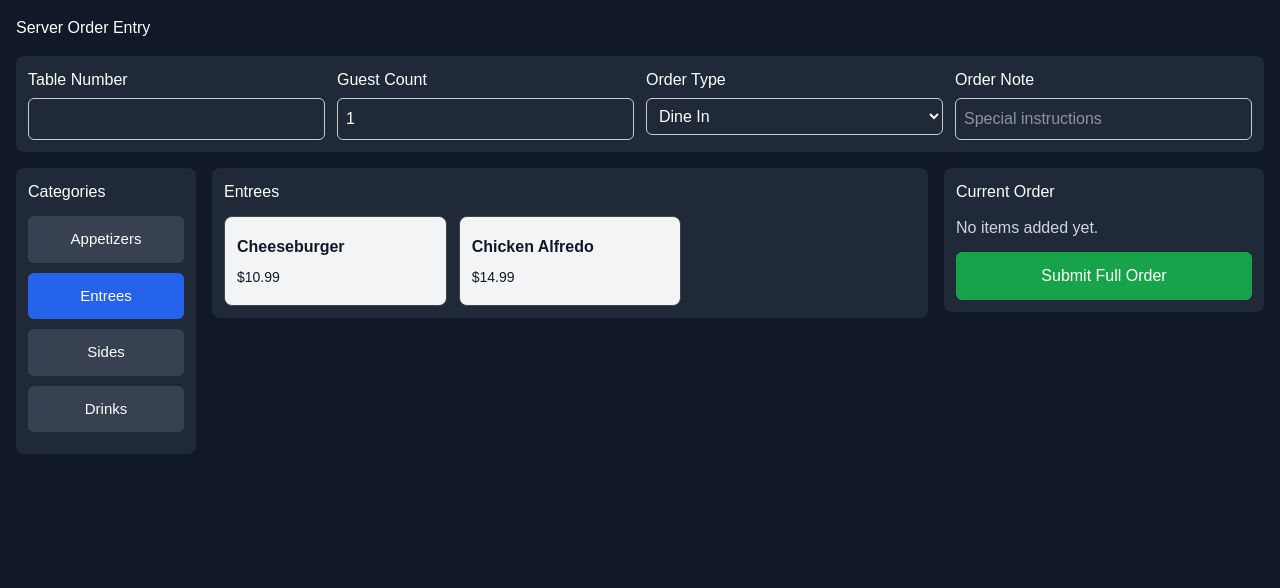
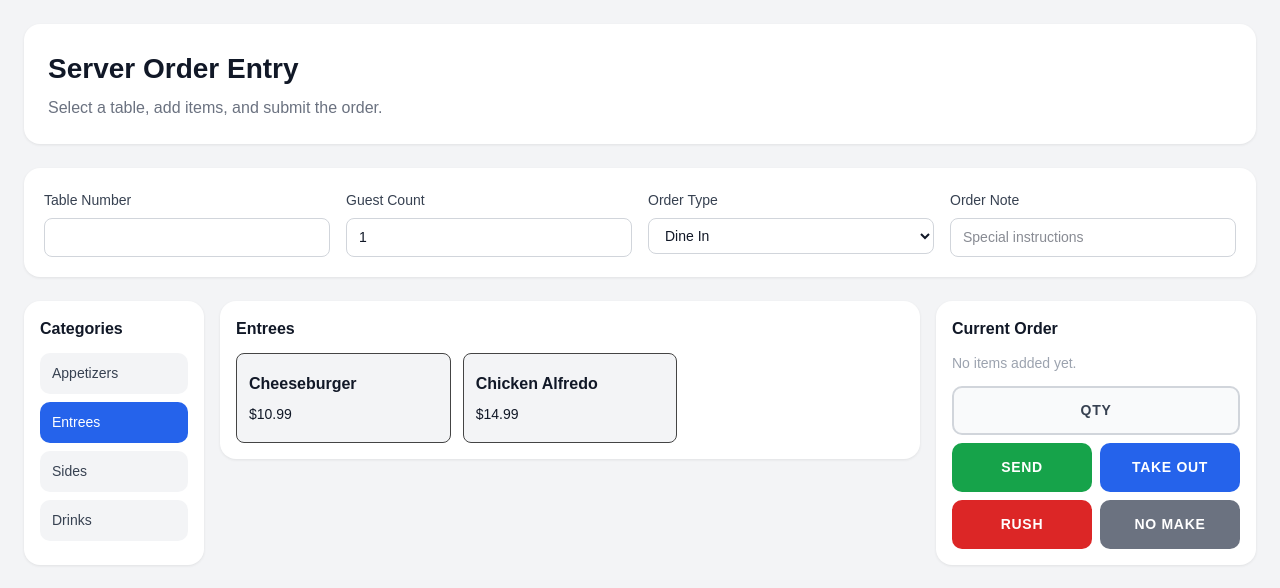
Before and after one commit to tpapillionjr/Point_Of_Sale_System, a Next.js app in the folder frontend/: page /server-order in a window 1280 px wide. Shown: the top 588 px of the page. Built offline with nearby package versions, Linux system fonts and the light colour scheme.

Commit message:
send order to kitchen buttons, quantity button, white theme

```diff
--- a/frontend/src/components/OrderCart.js
+++ b/frontend/src/components/OrderCart.js
@@ -2,6 +2,7 @@ import React from "react";
 
 export default function OrderCart({
   cart,
+  sentItemIds = [],
   increaseQuantity,
   decreaseQuantity,
   removeItem,
@@ -14,40 +15,54 @@ export default function OrderCart({
 
   return (
     <div>
-      <h2 style={{ marginBottom: "12px", color: "white" }}>Current Order</h2>
+      <h2 style={{ marginBottom: "12px", fontSize: "16px", fontWeight: "600", color: "#111827" }}>Current Order</h2>
 
       {cart.length === 0 ? (
-        <p style={{ color: "#d1d5db" }}>No items added yet.</p>
+        <p style={{ color: "#9ca3af", fontSize: "14px" }}>No items added yet.</p>
       ) : (
         <div>
           {cart.map(function (item) {
+            const isSent = sentItemIds.includes(item.id);
+
             return (
               <div
                 key={item.id}
                 style={{
-                  backgroundColor: "#f9fafb",
+                  backgroundColor: isSent ? "#dcfce7" : "#fef9c3",
+                  border: `1px solid ${isSent ? "#86efac" : "#fde047"}`,
                   color: "#111827",
                   padding: "10px",
-                  borderRadius: "6px",
+                  borderRadius: "10px",
                   marginBottom: "10px",
                 }}
               >
-                <div style={{ fontWeight: "bold" }}>{item.name}</div>
-                <div>Quantity: {item.quantity}</div>
-                <div>
+                <div style={{ fontWeight: "700", fontSize: "14px", color: isSent ? "#15803d" : "#854d0e" }}>
+                  {item.name}{isSent ? " *" : ""}
+                </div>
+                <div style={{ fontSize: "13px", color: "#6b7280" }}>Quantity: {item.quantity}</div>
+                <div style={{ fontSize: "13px", color: "#6b7280" }}>
                   Subtotal: ${(item.price * item.quantity).toFixed(2)}
                 </div>
 
-                <div style={{ marginTop: "8px", display: "flex", gap: "8px" }}>
-                  <button onClick={() => increaseQuantity(item.id)}>+</button>
-                  <button onClick={() => decreaseQuantity(item.id)}>-</button>
-                  <button onClick={() => removeItem(item.id)}>Remove</button>
+                <div style={{ marginTop: "8px", display: "flex", gap: "6px" }}>
+                  <button
+                    onClick={() => increaseQuantity(item.id)}
+                    style={{ padding: "2px 10px", borderRadius: "6px", border: "1px solid #d1d5db", backgroundColor: "white", cursor: "pointer", fontSize: "14px" }}
+                  >+</button>
+                  <button
+                    onClick={() => decreaseQuantity(item.id)}
+                    style={{ padding: "2px 10px", borderRadius: "6px", border: "1px solid #d1d5db", backgroundColor: "white", cursor: "pointer", fontSize: "14px" }}
+                  >-</button>
+                  <button
+                    onClick={() => removeItem(item.id)}
+                    style={{ padding: "2px 10px", borderRadius: "6px", border: "1px solid #fca5a5", backgroundColor: "#fef2f2", color: "#dc2626", cursor: "pointer", fontSize: "13px" }}
+                  >Remove</button>
                 </div>
               </div>
             );
           })}
 
-          <h3 style={{ marginTop: "12px", color: "white" }}>
+          <h3 style={{ marginTop: "12px", fontWeight: "700", color: "#111827", fontSize: "15px" }}>
             Total: ${total.toFixed(2)}
           </h3>
         </div>
--- a/frontend/src/pages/server-order.js
+++ b/frontend/src/pages/server-order.js
@@ -5,11 +5,15 @@ import OrderCart from "../components/OrderCart";
 
 export default function ServerOrderPage() {
   const [cart, setCart] = useState([]);
+  const [sentItemIds, setSentItemIds] = useState([]);
   const [tableNumber, setTableNumber] = useState("");
   const [guestCount, setGuestCount] = useState(1);
   const [orderType, setOrderType] = useState("Dine In");
   const [orderNote, setOrderNote] = useState("");
   const [selectedCategory, setSelectedCategory] = useState("Entrees");
+  const [pendingQty, setPendingQty] = useState(1);
+  const [showQtyPad, setShowQtyPad] = useState(false);
+  const [qtyInput, setQtyInput] = useState("");
 
   const categories = ["Appetizers", "Entrees", "Sides", "Drinks"];
 
@@ -22,6 +26,7 @@ export default function ServerOrderPage() {
   }
 
   const addToCart = (item) => {
+    const qty = pendingQty;
     let found = false;
     let newCart = [];
 
@@ -31,7 +36,7 @@ export default function ServerOrderPage() {
       if (currentItem.id === item.id) {
         newCart.push({
           ...currentItem,
-          quantity: currentItem.quantity + 1,
+          quantity: currentItem.quantity + qty,
         });
         found = true;
       } else {
@@ -42,11 +47,29 @@ export default function ServerOrderPage() {
     if (found === false) {
       newCart.push({
         ...item,
-        quantity: 1,
+        quantity: qty,
       });
     }
 
     setCart(newCart);
+    setPendingQty(1);
+  };
+
+  const handleQtyDigit = (digit) => {
+    setQtyInput((prev) => (prev + digit).slice(0, 3));
+  };
+
+  const handleQtyConfirm = () => {
+    const parsed = parseInt(qtyInput, 10);
+    if (!isNaN(parsed) && parsed > 0) {
+      setPendingQty(parsed);
+    }
+    setQtyInput("");
+    setShowQtyPad(false);
+  };
+
+  const handleQtyClear = () => {
+    setQtyInput("");
   };
 
   const increaseQuantity = (id) => {
@@ -103,43 +126,59 @@ export default function ServerOrderPage() {
     setCart(newCart);
   };
 
-  const handleSubmitOrder = () => {
+  const handleSubmitOrder = (action) => {
     const orderData = {
       tableNumber: tableNumber,
       guestCount: guestCount,
       orderType: orderType,
       orderNote: orderNote,
+      action: action,
       cart: cart,
     };
 
+    const newSentIds = cart.map((item) => item.id);
+    setSentItemIds((prev) => [...new Set([...prev, ...newSentIds])]);
+
     console.log("Submitted Order:", orderData);
-    alert("Order information was logged to the console.");
+    alert(`Order sent as: ${action}`);
   };
 
   return (
     <div
       style={{
         minHeight: "100vh",
-        backgroundColor: "#111827",
-        color: "white",
-        padding: "16px",
+        backgroundColor: "#f3f4f6",
+        color: "#111827",
+        padding: "24px",
       }}
     >
-      <h1 style={{ marginBottom: "16px" }}>Server Order Entry</h1>
+      <div
+        style={{
+          backgroundColor: "white",
+          padding: "24px",
+          borderRadius: "16px",
+          boxShadow: "0 1px 3px rgba(0,0,0,0.08)",
+          marginBottom: "24px",
+        }}
+      >
+        <h1 style={{ fontSize: "28px", fontWeight: "700", color: "#111827", margin: 0 }}>Server Order Entry</h1>
+        <p style={{ marginTop: "6px", color: "#6b7280", margin: "6px 0 0" }}>Select a table, add items, and submit the order.</p>
+      </div>
 
       <div
         style={{
-          backgroundColor: "#1f2937",
-          padding: "12px",
-          borderRadius: "8px",
-          marginBottom: "16px",
+          backgroundColor: "white",
+          padding: "20px",
+          borderRadius: "16px",
+          boxShadow: "0 1px 3px rgba(0,0,0,0.08)",
+          marginBottom: "24px",
           display: "grid",
           gridTemplateColumns: "repeat(4, 1fr)",
-          gap: "12px",
+          gap: "16px",
         }}
       >
         <div>
-          <label>Table Number</label>
+          <label style={{ fontSize: "14px", fontWeight: "500", color: "#374151" }}>Table Number</label>
           <input
             type="text"
             value={tableNumber}
@@ -147,15 +186,18 @@ export default function ServerOrderPage() {
             style={{
               width: "100%",
               marginTop: "6px",
-              padding: "8px",
-              borderRadius: "6px",
-              border: "1px solid #ccc",
+              padding: "8px 12px",
+              borderRadius: "8px",
+              border: "1px solid #d1d5db",
+              fontSize: "14px",
+              color: "#111827",
+              boxSizing: "border-box",
             }}
           />
         </div>
 
         <div>
-          <label>Guest Count</label>
+          <label style={{ fontSize: "14px", fontWeight: "500", color: "#374151" }}>Guest Count</label>
           <input
             type="number"
             min="1"
@@ -165,24 +207,31 @@ export default function ServerOrderPage() {
             style={{
               width: "100%",
               marginTop: "6px",
-              padding: "8px",
-              borderRadius: "6px",
-              border: "1px solid #ccc",
+              padding: "8px 12px",
+              borderRadius: "8px",
+              border: "1px solid #d1d5db",
+              fontSize: "14px",
+              color: "#111827",
+              boxSizing: "border-box",
             }}
           />
         </div>
 
         <div>
-          <label>Order Type</label>
+          <label style={{ fontSize: "14px", fontWeight: "500", color: "#374151" }}>Order Type</label>
           <select
             value={orderType}
             onChange={(e) => setOrderType(e.target.value)}
             style={{
               width: "100%",
               marginTop: "6px",
-              padding: "8px",
-              borderRadius: "6px",
-              border: "1px solid #ccc",
+              padding: "8px 12px",
+              borderRadius: "8px",
+              border: "1px solid #d1d5db",
+              fontSize: "14px",
+              color: "#111827",
+              backgroundColor: "white",
+              boxSizing: "border-box",
             }}
           >
             <option>Dine In</option>
@@ -191,7 +240,7 @@ export default function ServerOrderPage() {
         </div>
 
         <div>
-          <label>Order Note</label>
+          <label style={{ fontSize: "14px", fontWeight: "500", color: "#374151" }}>Order Note</label>
           <input
             type="text"
             value={orderNote}
@@ -200,9 +249,12 @@ export default function ServerOrderPage() {
             style={{
               width: "100%",
               marginTop: "6px",
-              padding: "8px",
-              borderRadius: "6px",
-              border: "1px solid #ccc",
+              padding: "8px 12px",
+              borderRadius: "8px",
+              border: "1px solid #d1d5db",
+              fontSize: "14px",
+              color: "#111827",
+              boxSizing: "border-box",
             }}
           />
         </div>
@@ -218,19 +270,16 @@ export default function ServerOrderPage() {
       >
         <div
           style={{
-            backgroundColor: "#1f2937",
-            padding: "12px",
-            borderRadius: "8px",
+            backgroundColor: "white",
+            padding: "16px",
+            borderRadius: "16px",
+            boxShadow: "0 1px 3px rgba(0,0,0,0.08)",
           }}
         >
-          <h2 style={{ marginBottom: "12px" }}>Categories</h2>
+          <h2 style={{ marginBottom: "12px", fontSize: "16px", fontWeight: "600", color: "#111827" }}>Categories</h2>
 
           {categories.map(function (category) {
-            let buttonColor = "#374151";
-
-            if (category === selectedCategory) {
-              buttonColor = "#2563eb";
-            }
+            const isActive = category === selectedCategory;
 
             return (
               <button
@@ -238,14 +287,16 @@ export default function ServerOrderPage() {
                 onClick={() => setSelectedCategory(category)}
                 style={{
                   width: "100%",
-                  padding: "12px",
-                  marginBottom: "10px",
+                  padding: "10px 12px",
+                  marginBottom: "8px",
                   border: "none",
-                  borderRadius: "6px",
-                  backgroundColor: buttonColor,
-                  color: "white",
+                  borderRadius: "10px",
+                  backgroundColor: isActive ? "#2563eb" : "#f3f4f6",
+                  color: isActive ? "white" : "#374151",
                   cursor: "pointer",
-                  fontSize: "15px",
+                  fontSize: "14px",
+                  fontWeight: "500",
+                  textAlign: "left",
                 }}
               >
                 {category}
@@ -256,12 +307,13 @@ export default function ServerOrderPage() {
 
         <div
           style={{
-            backgroundColor: "#1f2937",
-            padding: "12px",
-            borderRadius: "8px",
+            backgroundColor: "white",
+            padding: "16px",
+            borderRadius: "16px",
+            boxShadow: "0 1px 3px rgba(0,0,0,0.08)",
           }}
         >
-          <h2 style={{ marginBottom: "12px" }}>{selectedCategory}</h2>
+          <h2 style={{ marginBottom: "12px", fontSize: "16px", fontWeight: "600", color: "#111827" }}>{selectedCategory}</h2>
 
           <div
             style={{
@@ -284,38 +336,234 @@ export default function ServerOrderPage() {
 
         <div
           style={{
-            backgroundColor: "#1f2937",
-            padding: "12px",
-            borderRadius: "8px",
+            backgroundColor: "white",
+            padding: "16px",
+            borderRadius: "16px",
+            boxShadow: "0 1px 3px rgba(0,0,0,0.08)",
             position: "sticky",
             top: "16px",
           }}
         >
           <OrderCart
             cart={cart}
+            sentItemIds={sentItemIds}
             increaseQuantity={increaseQuantity}
             decreaseQuantity={decreaseQuantity}
             removeItem={removeItem}
           />
 
+          {/* QTY button */}
           <button
-            onClick={handleSubmitOrder}
+            onClick={() => { setQtyInput(""); setShowQtyPad(true); }}
             style={{
               marginTop: "12px",
               width: "100%",
               padding: "12px",
-              border: "none",
-              borderRadius: "6px",
-              backgroundColor: "#16a34a",
-              color: "white",
+              border: "2px solid",
+              borderColor: pendingQty > 1 ? "#f59e0b" : "#d1d5db",
+              borderRadius: "10px",
+              backgroundColor: pendingQty > 1 ? "#fef3c7" : "#f9fafb",
+              color: pendingQty > 1 ? "#92400e" : "#374151",
               cursor: "pointer",
-              fontSize: "16px",
+              fontSize: "14px",
+              fontWeight: "700",
+              letterSpacing: "0.05em",
             }}
           >
-            Submit Full Order
+            {pendingQty > 1 ? `QTY: ${pendingQty} — tap an item` : "QTY"}
           </button>
+
+          <div
+            style={{
+              marginTop: "8px",
+              display: "grid",
+              gridTemplateColumns: "1fr 1fr",
+              gap: "8px",
+            }}
+          >
+            <button
+              onClick={() => handleSubmitOrder("SEND")}
+              style={{
+                padding: "14px 8px",
+                border: "none",
+                borderRadius: "10px",
+                backgroundColor: "#16a34a",
+                color: "white",
+                cursor: "pointer",
+                fontSize: "14px",
+                fontWeight: "700",
+                letterSpacing: "0.05em",
+              }}
+            >
+              SEND
+            </button>
+
+            <button
+              onClick={() => handleSubmitOrder("TAKE OUT")}
+              style={{
+                padding: "14px 8px",
+                border: "none",
+                borderRadius: "10px",
+                backgroundColor: "#2563eb",
+                color: "white",
+                cursor: "pointer",
+                fontSize: "14px",
+                fontWeight: "700",
+                letterSpacing: "0.05em",
+              }}
+            >
+              TAKE OUT
+            </button>
+
+            <button
+              onClick={() => handleSubmitOrder("RUSH")}
+              style={{
+                padding: "14px 8px",
+                border: "none",
+                borderRadius: "10px",
+                backgroundColor: "#dc2626",
+                color: "white",
+                cursor: "pointer",
+                fontSize: "14px",
+                fontWeight: "700",
+                letterSpacing: "0.05em",
+              }}
+            >
+              RUSH
+            </button>
+
+            <button
+              onClick={() => handleSubmitOrder("NO MAKE")}
+              style={{
+                padding: "14px 8px",
+                border: "none",
+                borderRadius: "10px",
+                backgroundColor: "#6b7280",
+                color: "white",
+                cursor: "pointer",
+                fontSize: "14px",
+                fontWeight: "700",
+                letterSpacing: "0.05em",
+              }}
+            >
+              NO MAKE
+            </button>
+          </div>
         </div>
       </div>
+
+      {/* Numpad modal */}
+      {showQtyPad && (
+        <div
+          style={{
+            position: "fixed",
+            inset: 0,
+            backgroundColor: "rgba(0,0,0,0.4)",
+            display: "flex",
+            alignItems: "center",
+            justifyContent: "center",
+            zIndex: 50,
+          }}
+          onClick={() => setShowQtyPad(false)}
+        >
+          <div
+            style={{
+              backgroundColor: "white",
+              borderRadius: "16px",
+              padding: "24px",
+              width: "260px",
+              boxShadow: "0 10px 40px rgba(0,0,0,0.2)",
+            }}
+            onClick={(e) => e.stopPropagation()}
+          >
+            <p style={{ fontSize: "14px", fontWeight: "600", color: "#374151", marginBottom: "10px" }}>
+              Enter Quantity
+            </p>
+
+            {/* Display */}
+            <div
+              style={{
+                backgroundColor: "#f3f4f6",
+                borderRadius: "8px",
+                padding: "12px",
+                textAlign: "right",
+                fontSize: "28px",
+                fontWeight: "700",
+                color: "#111827",
+                marginBottom: "12px",
+                minHeight: "54px",
+              }}
+            >
+              {qtyInput || "0"}
+            </div>
+
+            {/* Digit grid */}
+            <div style={{ display: "grid", gridTemplateColumns: "repeat(3, 1fr)", gap: "8px" }}>
+              {["7","8","9","4","5","6","1","2","3"].map((d) => (
+                <button
+                  key={d}
+                  onClick={() => handleQtyDigit(d)}
+                  style={{
+                    padding: "16px",
+                    fontSize: "18px",
+                    fontWeight: "600",
+                    border: "1px solid #e5e7eb",
+                    borderRadius: "8px",
+                    backgroundColor: "white",
+                    cursor: "pointer",
+                  }}
+                >
+                  {d}
+                </button>
+              ))}
+              <button
+                onClick={handleQtyClear}
+                style={{
+                  padding: "16px",
+                  fontSize: "13px",
+                  fontWeight: "600",
+                  border: "1px solid #e5e7eb",
+                  borderRadius: "8px",
+                  backgroundColor: "#fef2f2",
+                  color: "#dc2626",
+                  cursor: "pointer",
+                }}
+              >
+                CLR
+              </button>
+              <button
+                onClick={() => handleQtyDigit("0")}
+                style={{
+                  padding: "16px",
+                  fontSize: "18px",
+                  fontWeight: "600",
+                  border: "1px solid #e5e7eb",
+                  borderRadius: "8px",
+                  backgroundColor: "white",
+                  cursor: "pointer",
+                }}
+              >
+                0
+              </button>
+              <button
+                onClick={handleQtyConfirm}
+                style={{
+                  padding: "16px",
+                  fontSize: "13px",
+                  fontWeight: "700",
+                  border: "none",
+                  borderRadius: "8px",
+                  backgroundColor: "#16a34a",
+                  color: "white",
+                  cursor: "pointer",
+                }}
+              >
+                OK
+              </button>
+            </div>
+          </div>
+        </div>
+      )}
     </div>
   );
 }
```
